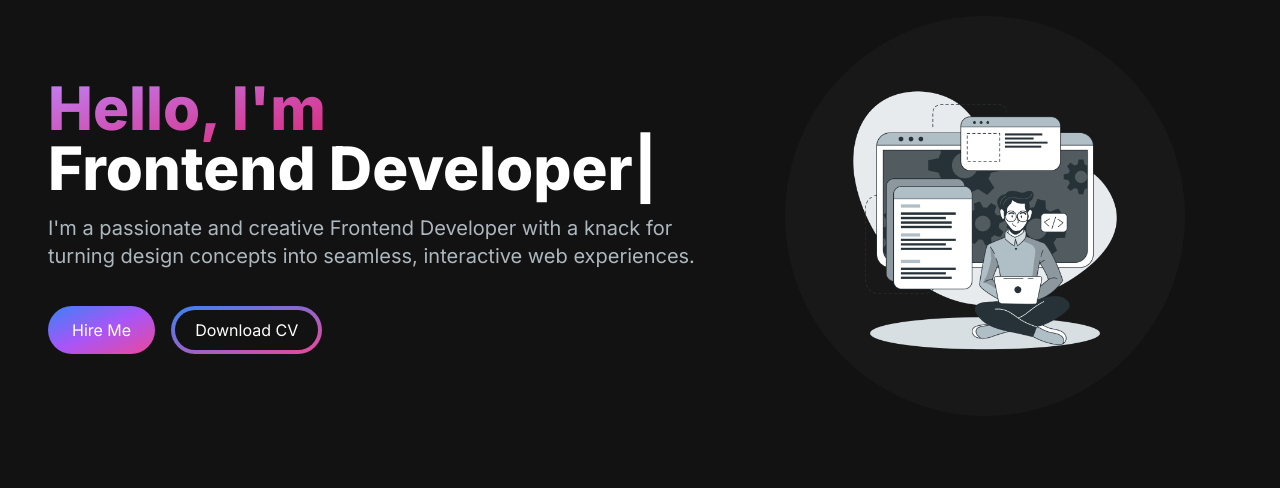
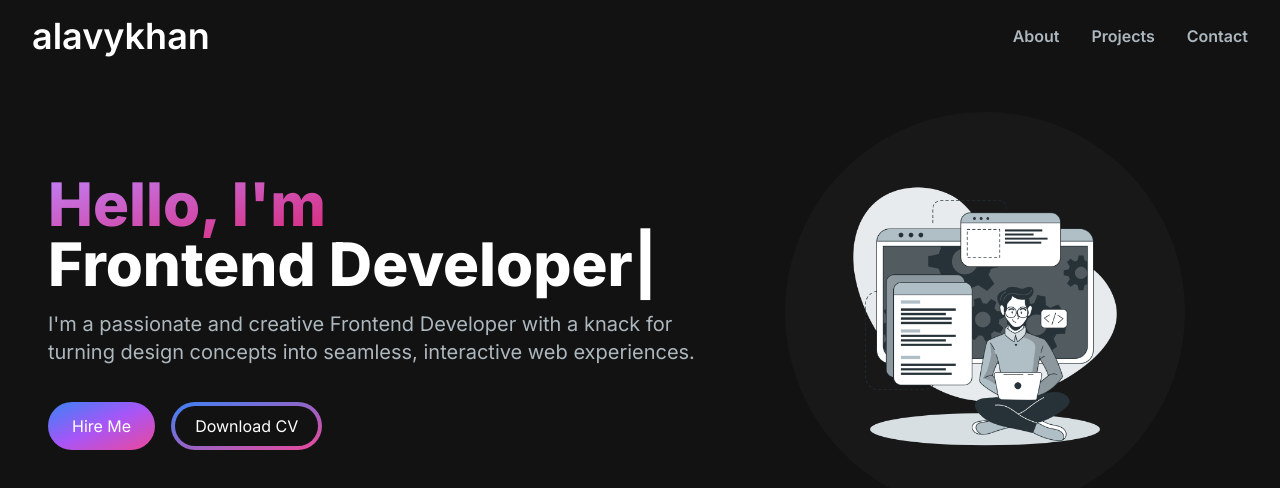
Before and after one commit to Alavykhan/portfolio-alavy, a Next.js app: page / in a window 1280 px wide. Shown: the top 488 px of the page. Built offline with nearby package versions, Linux system fonts and the light colour scheme.

Commit message:
navbar added

```diff
--- a/package.json
+++ b/package.json
@@ -9,6 +9,7 @@
     "lint": "next lint"
   },
   "dependencies": {
+    "@heroicons/react": "^2.0.18",
     "lottie-react": "^2.4.0",
     "next": "13.5.4",
     "react": "^18",
--- /dev/null
+++ b/src/app/components/MenuOverlay/MenuOverlay.jsx
@@ -0,0 +1,18 @@
+import React from 'react';
+import NavLink from '../NavLink/NavLink';
+const MenuOverlay = ({links}) => {
+    return (
+        <ul className='flex flex-col py-4 items-center md:hidden text-lg font-semibold'>
+            {
+                links.map((link, index)=>(
+                    <li key={index}>
+                        <NavLink href={link.path} title={link.title}></NavLink>
+                    </li>
+
+                ))
+            }
+        </ul>
+    );
+};
+
+export default MenuOverlay;
--- /dev/null
+++ b/src/app/components/NavLink/NavLink.jsx
@@ -0,0 +1,9 @@
+import Link from "next/link";
+
+const NavLink = ({href, title}) => {
+    return (
+        <Link href={href} className='block py-2 pl-3 pr-4 text-[#ADB7BE] sm:text-2x rounded md:p-0 hover:text-white'>{title}</Link>
+    );
+};
+
+export default NavLink;
--- /dev/null
+++ b/src/app/components/Navbar/Navbar.jsx
@@ -0,0 +1,56 @@
+"use client"
+import Link from 'next/link';
+import React, { useState } from 'react';
+import NavLink from '../NavLink/NavLink';
+import { Bars3Icon, XMarkIcon } from '@heroicons/react/24/solid'
+import MenuOverlay from '../MenuOverlay/MenuOverlay';
+const navLink=[
+    {
+        title:"About",
+        path:"#about",
+    },
+    {
+        title:"Projects",
+        path:"#projects",
+    },
+    {
+        title:"Contact",
+        path:"#Contact",
+    },
+]
+
+const Navbar = () => {
+    const [navbarOpen, setNavbarOpen]= useState(false);
+    return (
+        <nav className='fixed top-0 left-0 right-0 z-10 bg-[#121212] bg-opacity-100'>
+            <div className='flex flex-wrap items-center justify-between mx-auto px-8 py-4'>
+                <Link href='/' className='text-4xl text-white font-semibold'>alavykhan</Link>
+                <div className=' mobile-menu block md:hidden'>
+                    {
+                        !navbarOpen?(
+                            <button onClick={()=>setNavbarOpen(true)} className='flex items-center px-3 py-2 border rounded border-slate-200 hover:border-white'><Bars3Icon className="h-6 w-6 text-slate-200 hover:text-white" /></button>
+                        ):(
+                            <button onClick={()=>setNavbarOpen(false)} className='flex items-center px-3 py-2 border rounded border-slate-200 hover:border-white'><XMarkIcon className="h-6 w-6 text-slate-200 hover:text-white" /></button>
+                        )
+                    }
+                </div>
+                <div className='menu hidden md:block md:w-auto' id='navbar'>
+                    <ul className='flex p-4 md:p-0 md:flex-row md:space-x-8 mt-0 font-semibold'>
+                      {
+                         navLink.map((link, index)=>(
+                            <li key={index}>
+                                <NavLink href={link.path} title={link.title}></NavLink>
+                            </li>
+                         ))
+                      }
+                    </ul>
+                </div>
+            </div>
+            {
+                navbarOpen? <MenuOverlay links={navLink} />: null
+            }
+        </nav>
+    );
+};
+
+export default Navbar;
--- a/src/app/layout.js
+++ b/src/app/layout.js
@@ -4,7 +4,7 @@
 const inter = Inter({ subsets: ['latin'] })
 
 export const metadata = {
-  title: 'Alavy Khan',
+  title: 'alavykhan',
   description: 'Generated by create next app',
   icons:{
     icon:[
--- a/src/app/page.js
+++ b/src/app/page.js
@@ -1,10 +1,12 @@
 import Image from 'next/image'
 import HeroSection from './components/HeroSection/HeroSection'
+import Navbar from './components/Navbar/Navbar'
 
 export default function Home() {
   return (
     <main className="flex min-h-screen flex-col bg-[#121212]">
-      <div className="container mx-auto px-12 py-4">
+       <Navbar/>
+      <div className="container mt-24 mx-auto px-12 py-4">
       <HeroSection/>
       </div>
     </main>
```
Also changed, not shown: 1 other file (tests, documents, lock files or other folders).
